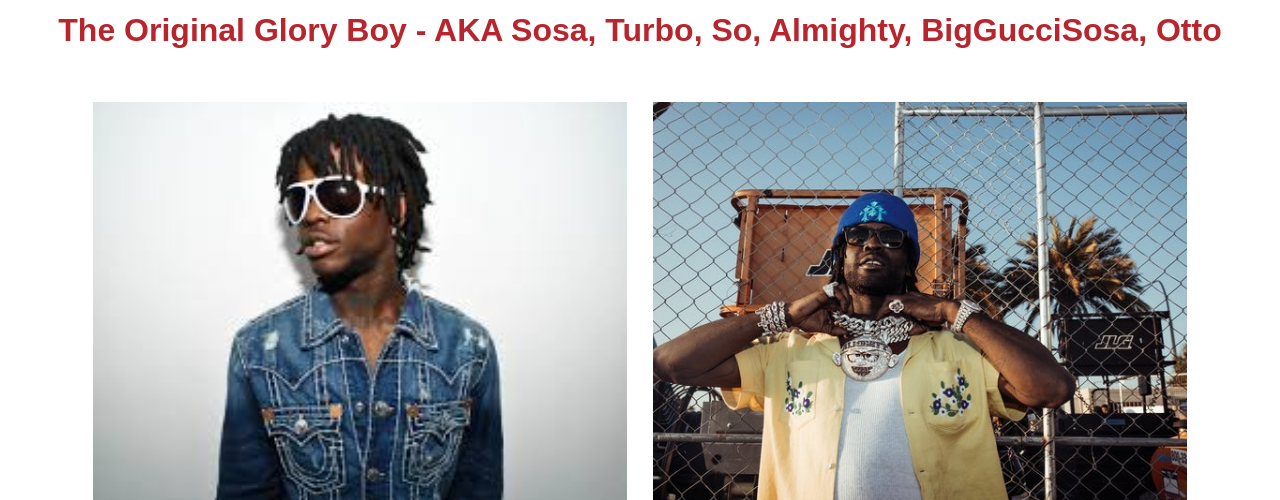
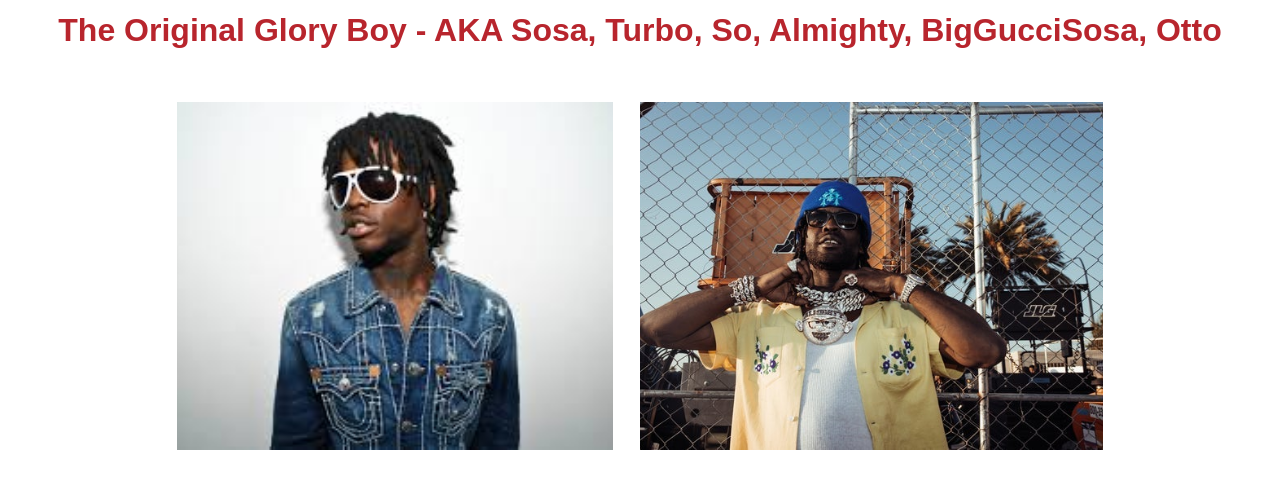
Before and after one commit to yurekm2/yurekm2_project3, a plain HTML site: page sosa.html in a window 1280 px wide. Shown: the part 298-798 px from the top of the page. Drawn offline with Linux system fonts and the light colour scheme; a web font is replaced by a local one.

Commit message:
changed width to scaleable unit

```diff
--- a/style.css
+++ b/style.css
@@ -162,7 +162,7 @@ nav {
 }
 
 .sosapics img {
-  width: 20em;
+  width: 50%;
   aspect-ratio: 4/3;
   object-fit: cover;
 }
```
